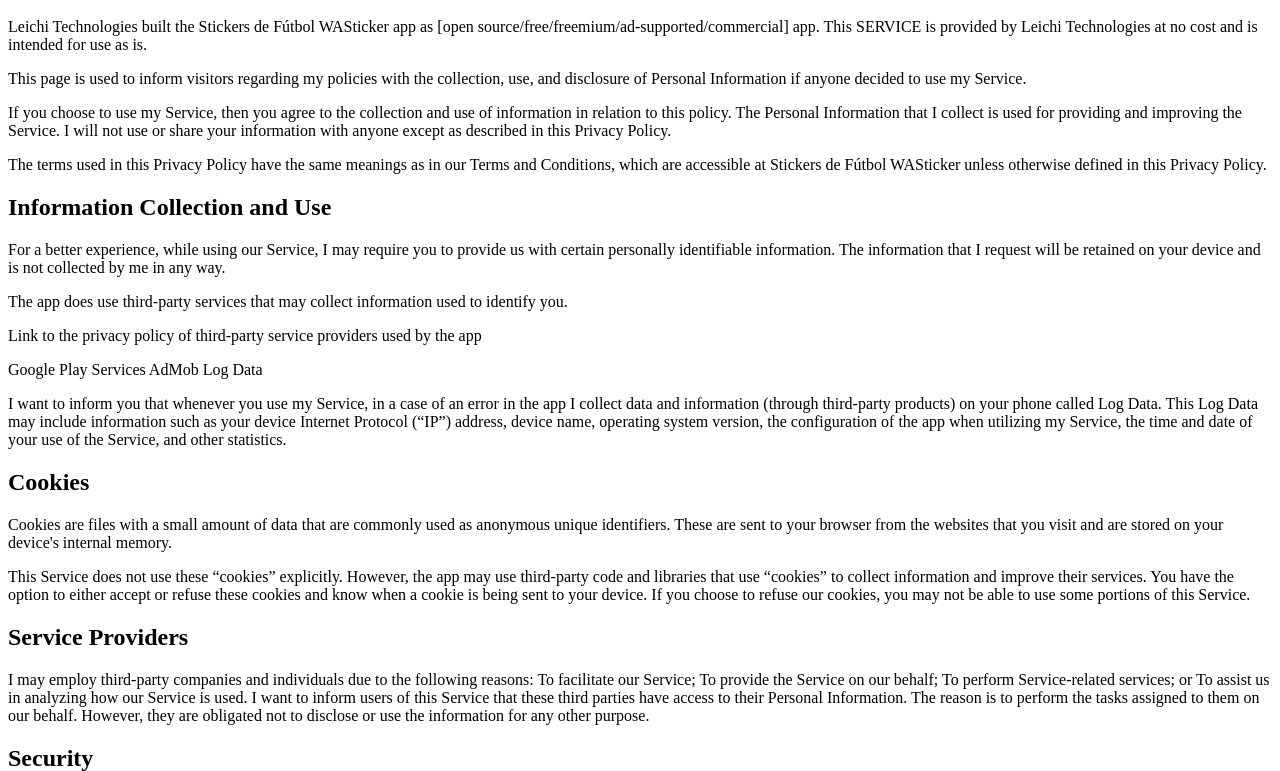
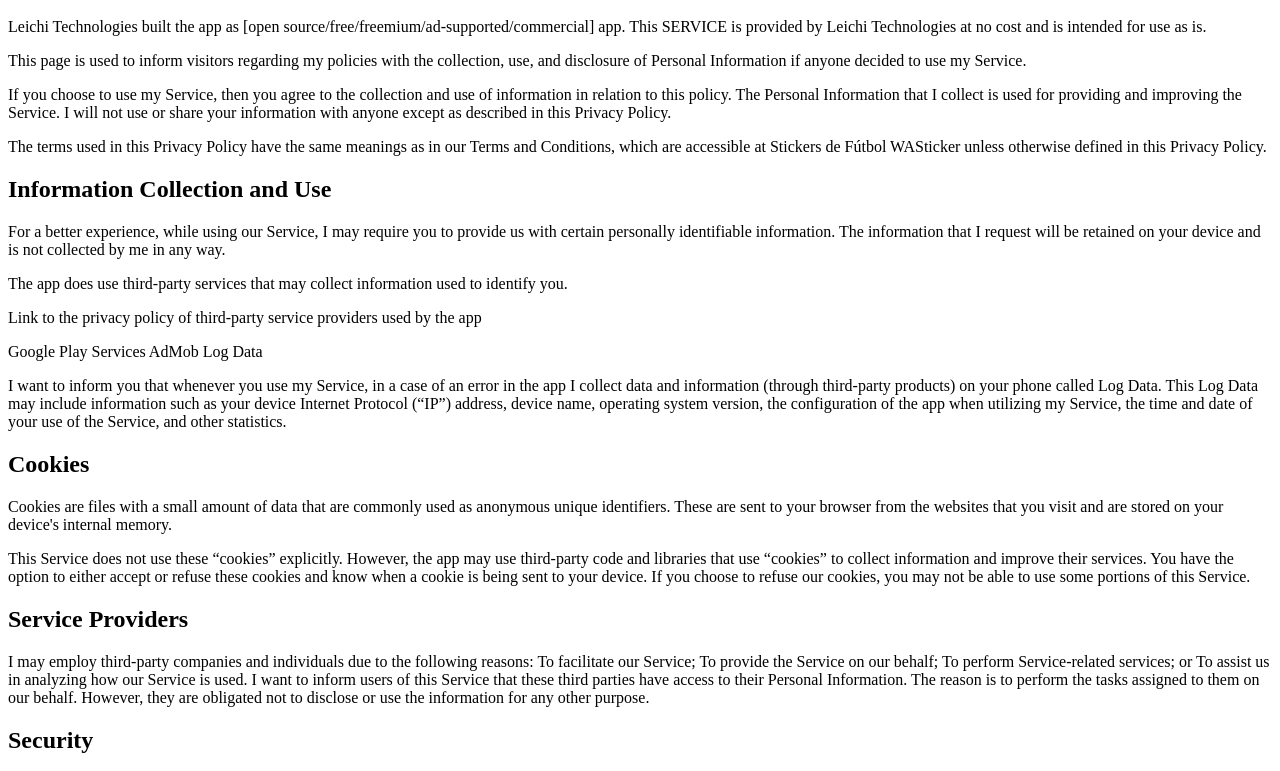
Before and after one commit to alexisrivera3d/alexisrivera3d.github.io, a plain HTML site: page index.html in a window 1280 px wide. Shown: the part 48-819 px from the top of the page. Drawn offline with Linux system fonts and the light colour scheme.

Commit message:
Update index.html

```diff
--- a/index.html
+++ b/index.html
@@ -1,5 +1,5 @@
 <h1>Privacy Policy</h1>
-<p>Leichi Technologies built the Stickers de Fútbol WASticker app as [open source/free/freemium/ad-supported/commercial] app. This SERVICE is provided by Leichi Technologies at no cost and is intended for use as is.</p>
+<p>Leichi Technologies built the app as [open source/free/freemium/ad-supported/commercial] app. This SERVICE is provided by Leichi Technologies at no cost and is intended for use as is.</p>
 
 <p>This page is used to inform visitors regarding my policies with the collection, use, and disclosure of Personal Information if anyone decided to use my Service.</p>
 
```
